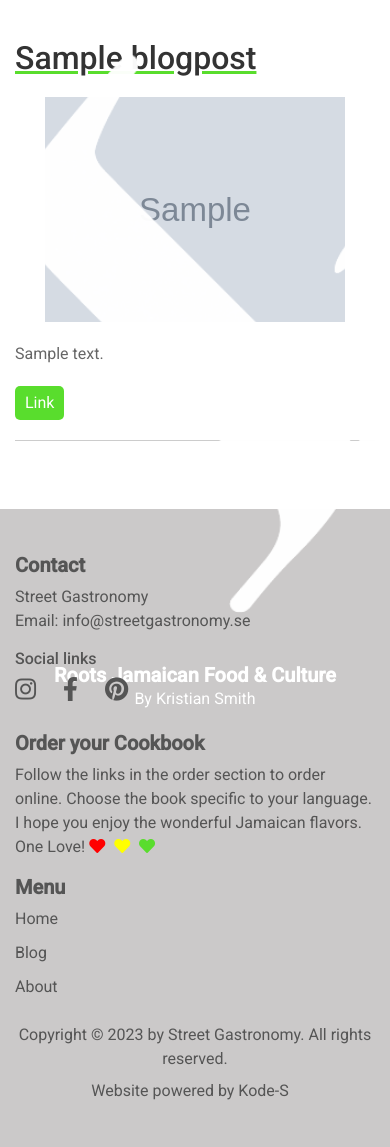
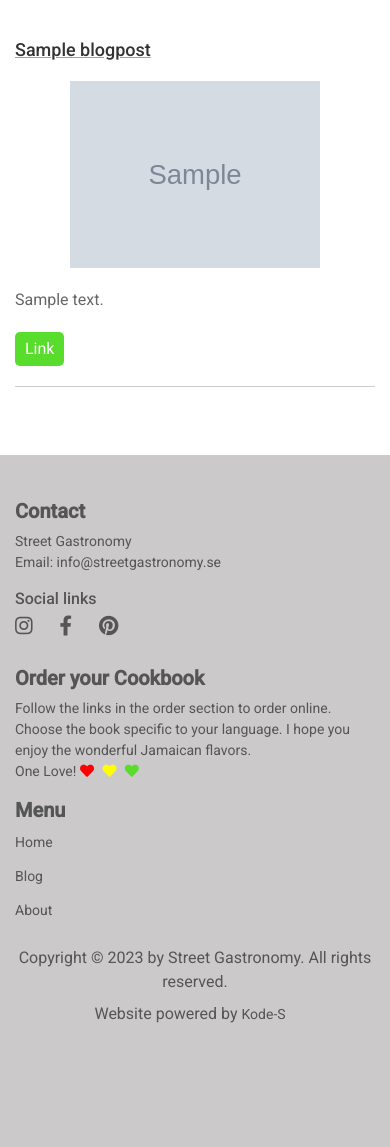
Before and after one commit to KristianDsmith/street-gastronomy, a Django app: page /blog/ in a window 390 px wide. Shown: the part 311-1458 px from the top of the page. After the commit the page ends 1334 px from the top, so only its background shows below. Run offline with Django 3.2, Linux system fonts and the light colour scheme; tables that the repository leaves empty hold one stand-in row (values such as "Sample post"); grey boxes marked "Sample" are stand-in pictures; some libraries are stand-ins or nearby versions.

Commit message:
Add summernote for blog post styling

```diff
--- a/blog/models.py
+++ b/blog/models.py
@@ -1,9 +1,13 @@
 from django.db import models
+from django_summernote.fields import SummernoteTextFormField, SummernoteTextField
+
 
 class BlogPost(models.Model):
     title = models.CharField(max_length=200)
-    body = models.TextField()
-    image = models.ImageField(upload_to='blog_images/', blank=True, null=True)  # Field for images
+    # This field now uses django-summernote for rich text editing
+    body = SummernoteTextField()
+    image = models.ImageField(upload_to='blog_images/',
+                              blank=True, null=True)  # Field for images
     link = models.URLField(blank=True, null=True)  # Field for links
     created_at = models.DateTimeField(auto_now_add=True)
 
--- a/greetgastro/urls.py
+++ b/greetgastro/urls.py
@@ -14,7 +14,7 @@ Including another URLconf
     2. Add a URL to urlpatterns:  path('blog/', include('blog.urls'))
 """
 from django.contrib import admin
-from django.urls import path
+from django.urls import path, include
 from blog import views
 from django.contrib.staticfiles.urls import staticfiles_urlpatterns
 
@@ -28,6 +28,7 @@ urlpatterns = [
     path('de/', views.german, name='index_de'),
     path('se/about/', views.about_se, name='about_se'),
     path('de/about/', views.about_de, name='about_de'),
+    path('summernote/', include('django_summernote.urls')),
 ]
 
 urlpatterns += staticfiles_urlpatterns()
--- a/static/css/styles.css
+++ b/static/css/styles.css
@@ -709,7 +709,7 @@ hr {
 
 .social-links li {
     list-style: none;
-    margin-bottom: 10px;
+    margin-bottom: 20px;
 }
 
 /* Change social icon color on hover */
@@ -764,9 +764,14 @@ i {
 
 .post-image {
     display: block;
-    margin: 0 auto 20px auto; /* Space below the image */
-    width: 300px;
+    margin: 0 auto 20px auto;
+    width: 500px;
     height: auto;
+    /* Set a fixed height */
+    object-fit: cover;
+    /* Cover the entire element box without distorting the image */
+    object-position: center;
+    /* Center the image within the box */
 }
 
 .post-body {
@@ -1557,6 +1562,17 @@ i {
     .list-inline-item i {
         font-size: 20px;
     }
+
+    .post-title {
+        font-size: 20px;
+    }
+
+    .post-image {
+        width: 300px;
+        height: auto;
+    }
+
+
 }
 
 @media (min-width: 370px) and (max-width: 415px) {
@@ -1577,7 +1593,7 @@ i {
 
         .custom-navbar .navbar-nav .nav-link,
         .custom-navbar .navbar-nav .dropdown-toggle {
-            font-size: 14px;
+            font-size: 16px;
         }
 
         .hero-image {
@@ -1711,7 +1727,7 @@ i {
 
         .book-cover img {
             max-width: 100%;
-            max-height: 70vh;
+            max-height: 60vh;
             object-fit: cover;
             margin: 0 20px 10px 70px;
 
@@ -1742,8 +1758,8 @@ i {
         .hero-text {
             top: 20px;
             left: 30px;
-            /* 200px padding from the left */
-        /* }
+            /*200px padding from the left */
+        }
 
         .blog-h2 {
             font-size: 18px;
@@ -1766,5 +1782,13 @@ i {
         .list-inline-item i {
             font-size: 20px;
         }
-    }
-}
+
+        .post-title {
+            font-size: 18px;
+        }
+
+        .post-image {
+            width: 250px;
+            height: auto;
+        }
+    }
--- a/templates/base.html
+++ b/templates/base.html
@@ -1,4 +1,5 @@
 {% load static %}
+
 
 <!DOCTYPE html>
 <html lang="en">
@@ -31,7 +32,7 @@
         <div class="collapse navbar-collapse" id="navbarNav">
             <ul class="navbar-nav">
                 <li class="nav-item">
-                    <li><a href="{% url 'index_en' %}">Home</a></li>
+                    <a class="nav-link" href="{% url 'index_en' %}">Home</a>
                 </li>
                 <li class="nav-item">
                     <a class="nav-link" href="{% url 'about' %}#about-section">About</a>
@@ -46,10 +47,10 @@
                         Language
                     </a>
                     <div class="dropdown-menu" aria-labelledby="languageDropdown">
-    <a class="dropdown-item" href="{% url 'index_en' %}">English</a>
-    <a class="dropdown-item" href="{% url 'index_se' %}">Swedish</a>
-    <a class="dropdown-item" href="{% url 'index_de' %}">German</a>
-</div>
+                        <a class="dropdown-item" href="{% url 'index_en' %}">English</a>
+                        <a class="dropdown-item" href="{% url 'index_se' %}">Swedish</a>
+                        <a class="dropdown-item" href="{% url 'index_de' %}">German</a>
+                    </div>
                 </li>
             </ul>
         </div>
@@ -57,8 +58,7 @@
 
 
     <div class="hero-image">
-        <img src="{% static 'images/sg-white-crop.png' %}" alt="Logo" class="hero-logo">
-        <h1>Roots Jamaican Food & Culture</h1>
+        <h1>Roots A Jamaican Cookbook</h1>
         <p>By Kristian Smith</p>
     </div>
 
@@ -150,5 +150,7 @@
 
     <!-- Bootstrap JS -->
     <script src="https://maxcdn.bootstrapcdn.com/bootstrap/4.5.2/js/bootstrap.min.js"></script>
+
+
 </body>
 </html>
--- a/templates/blog.html
+++ b/templates/blog.html
@@ -9,12 +9,12 @@
     <img class="post-image" src="{{ post.image.url }}" alt="{{ post.title }}">
     {% endif %}
 
-        <p class="post-body">{{ post.body }}</p>
+    <!-- This is where we use the 'safe' filter -->
+    <div class="post-body">{{ post.body|safe }}</div>
 
     {% if post.link %}
     <a class="read-more-btn" href="{{ post.link }}">Link</a>
     {% endif %}
 </div>
 {% endfor %}
-
 {% endblock %}
--- a/templates/de/base_de.html
+++ b/templates/de/base_de.html
@@ -56,8 +56,7 @@
     </nav>
 
     <div class="hero-image">
-        <img src="{% static 'images/sg-white-crop.png' %}" alt="Logo" class="hero-logo">
-        <h1>Roots Jamaikanisches Essen und Kultur</h1>
+        <h1>Jamaika Back To The Roots</h1>
         <p>Von Kristian Smith</p>
     </div>
 
--- a/templates/en/base_en.html
+++ b/templates/en/base_en.html
@@ -1,4 +1,6 @@
 {% load static %}
+
+
 
 <!DOCTYPE html>
 <html lang="en">
@@ -148,5 +150,7 @@
     <script src="https://code.jquery.com/jquery-3.5.1.slim.min.js"></script>
     <script src="https://cdn.jsdelivr.net/npm/@popperjs/core@2.9.3/dist/umd/popper.min.js"></script>
     <script src="https://maxcdn.bootstrapcdn.com/bootstrap/4.5.2/js/bootstrap.min.js"></script>
+
+
 </body>
 </html>
--- a/templates/en/index_en.html
+++ b/templates/en/index_en.html
@@ -1,6 +1,8 @@
 {% extends "en/base_en.html" %}
 
 {% load static %}
+
+
 {% block content %}
 <!-- Welcome Section -->
 <div class="welcome-section" style="background-color: #e9ecef;">
--- a/templates/se/base_se.html
+++ b/templates/se/base_se.html
@@ -55,8 +55,7 @@
     </nav>
 
     <div class="hero-image">
-        <img src="{% static 'images/sg-white-crop.png' %}" alt="Logo" class="hero-logo">
-        <h1>Roots Jamaicansk Mat och Kultur</h1>
+        <h1>Roots Jamaicansk Mat & Kultur</h1>
         <p>By Kristian Smith</p>
     </div>
 
```
Also changed, not shown: blog/admin.py (+8 -3 lines), greetgastro/settings.py (+11 -0 lines), blog/migrations/0003_somemodel.py (added), blog/migrations/0004_auto_20230819_2133.py (added). Lines whose indentation alone changed are shown as unchanged.
